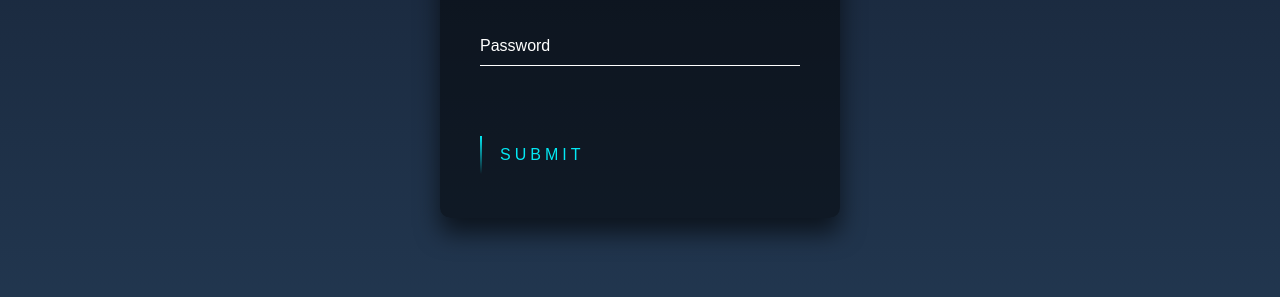
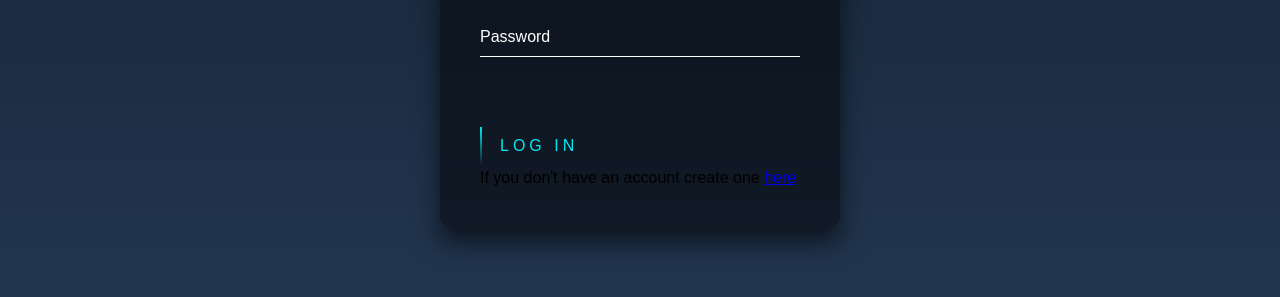
Before and after one commit to baramsivaramireddy/ninja, a website: page public/index.html in a window 1280 px wide. Shown: the part 361-658 px from the top of the page. Drawn offline with Linux system fonts and the light colour scheme.

Commit message:
created the sign up page

```diff
--- a/public/index.css
+++ b/public/index.css
@@ -76,7 +76,7 @@ html {
     letter-spacing: 4px
   }
 
-  .login-box a:hover {
+  .login-box .glow:hover {
     background: #03e9f4;
     color: #fff;
     border-radius: 5px;
--- a/public/index.html
+++ b/public/index.html
@@ -19,14 +19,15 @@
         <input type="password" name="" required="">
         <label>Password</label>
       </div>
-      <a href="#">
+      <a href="#" class="glow">
         <span></span>
         <span></span>
         <span></span>
         <span></span>
-        Submit
+        log In
       </a>
     </form>
+    If you don't have an account create one <a href="./signup.html">here</a>
   </div>
 </body>
 </html>
```
